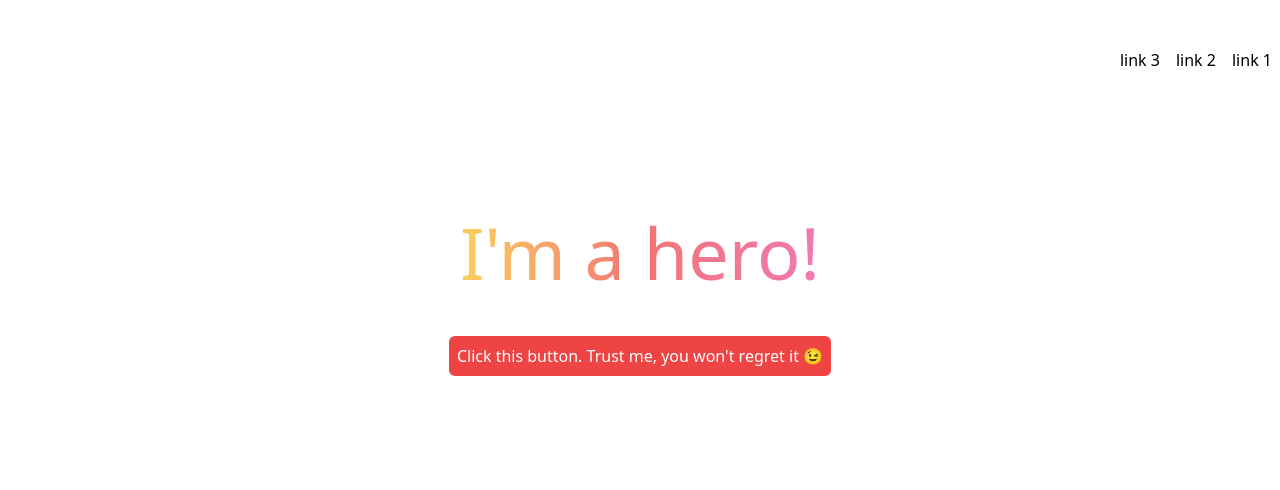
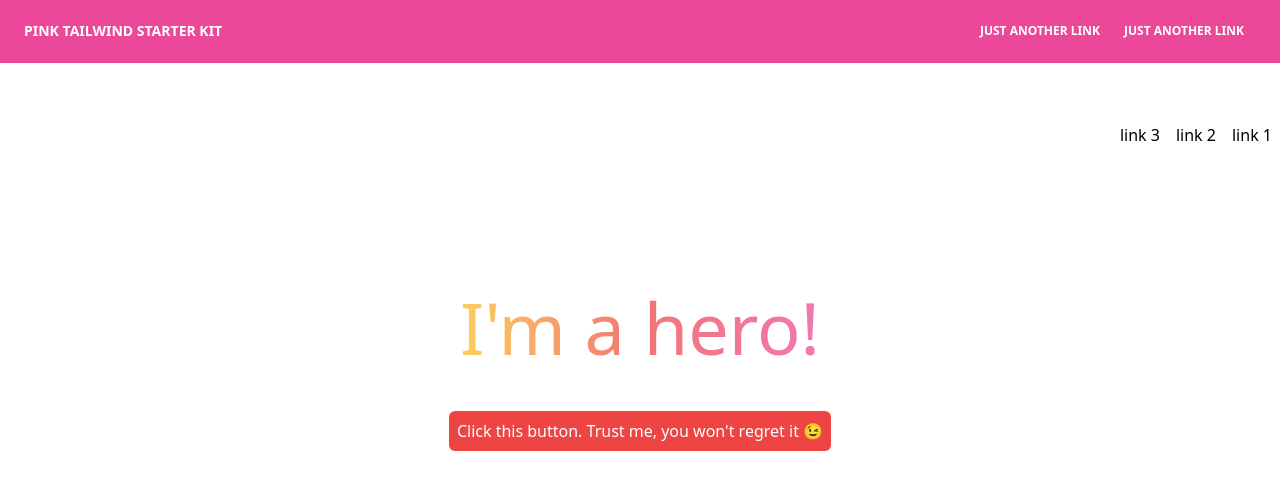
Before and after one commit to CMU-Blockchain-Group/website-v2, a Next.js app: page / in a window 1280 px wide. Shown: the top 490 px of the page. Built offline with nearby package versions, Linux system fonts and the light colour scheme.

Commit message:
Added navbar and navbarlink components

```diff
--- /dev/null
+++ b/components/navbar.tsx
@@ -0,0 +1,40 @@
+import React, { ReactNode, Props, ComponentPropsWithoutRef } from "react"
+import Link from 'next/link'
+import Navbarlink from "./navbarlink"
+export interface NavbarProps {
+    children: ReactNode;
+    className?: string;
+}
+
+export function Navbar({children,className}: NavbarProps) {
+    return (
+        <>
+        <nav className="sticky top-0 flex flex-wrap items-center justify-between px-2 py-3 navbar-expand-lg bg-pink-500 mb-3">
+            <div className="container px-4 mx-auto flex flex-wrap items-center justify-between">
+                <div className="w-full relative flex justify-between lg:w-auto lg:static lg:block lg:justify-start">
+                <a
+              className="text-sm font-bold leading-relaxed inline-block mr-4 py-2 whitespace-no-wrap uppercase text-white"
+              href="#pablo"
+                >
+              pink Tailwind Starter Kit
+            </a>
+              <i className="fas fa-bars"></i>
+                </div>
+                <div
+            className={
+              "lg:flex flex-grow items-center"
+            }
+            id="example-navbar-danger"
+          >
+                <ul className="flex flex-col lg:flex-row list-none lg:ml-auto">
+                    <Navbarlink dest="https://www.youtube.com/watch?v=dQw4w9WgXcQ" />
+                    <Navbarlink dest="https://www.youtube.com/watch?v=dQw4w9WgXcQ" />
+                </ul>
+                {children}
+                </div>
+            </div>
+        </nav>
+
+        </>
+    )
+}
--- /dev/null
+++ b/components/navbarlink.tsx
@@ -0,0 +1,20 @@
+import React, { ReactNode, Props, ComponentPropsWithoutRef } from "react"
+import Link from 'next/link'
+
+export interface NavbarLinkProps {
+    className? : string;
+    dest?: string;
+}
+
+export default function Navbarlink({className,dest}: NavbarLinkProps) {
+    return (
+        <>
+        <li className="nav-item">
+            <Link href={dest}>
+                <a className="px-3 py-2 flex items-center text-xs uppercase font-bold leading-snug text-white hover:opacity-75">Just another link</a>
+            </Link>
+        </li>
+
+        </>
+    );
+}
--- a/pages/index.tsx
+++ b/pages/index.tsx
@@ -1,9 +1,14 @@
 import Head from 'next/head'
 import { Button } from '../components/button';
+import { Navbar } from '../components/navbar';
 
 export default function Home() {
   return (
-    <div className="container mx-auto">
+
+    <div className="container mx-auto min-w-full">
+
+      <Navbar>
+      </Navbar>
       <div className="grid grid-rows-3 auto-rows-min">
         <div className="flex flex-row justify-end my-12">
           <div className="px-2 transition duration-300 ease-in-out transform hover:scale-105"><h3>link 3</h3></div>
```
Also changed, not shown: 1 other file (tests, documents, lock files or other folders).
